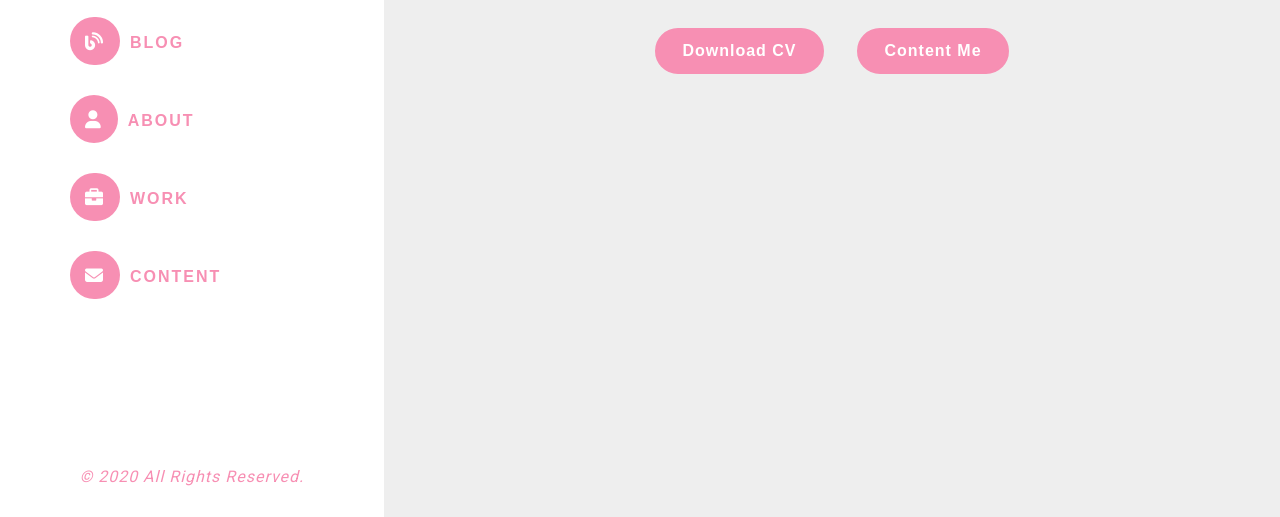
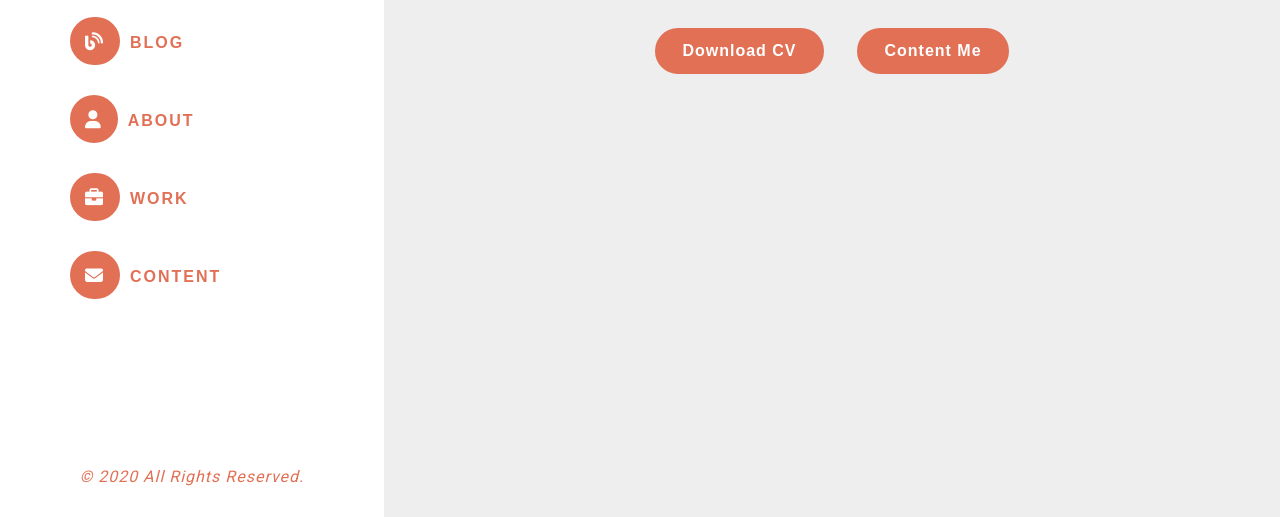
Before and after one commit to rakib8991/portfolio_projece, a plain HTML site: page index.html in a window 1280 px wide. Shown: the part 443-960 px from the top of the page. Drawn offline with Linux system fonts and the light colour scheme; a web font is replaced by a local one.

Commit message:
Update style.css

```diff
--- a/assets/css/style.css
+++ b/assets/css/style.css
@@ -40,7 +40,7 @@ File: Template Stylesheet
 /* Color Variables */
 :root {
   --bg-color: #eeeeee;
-  --primary-color: #f78fb3;
+  --primary-color: #e17055;
   --secondory-color: #c23616;
   --text-color: #222f3e;
   --inner-text-color: #192a56;
```
